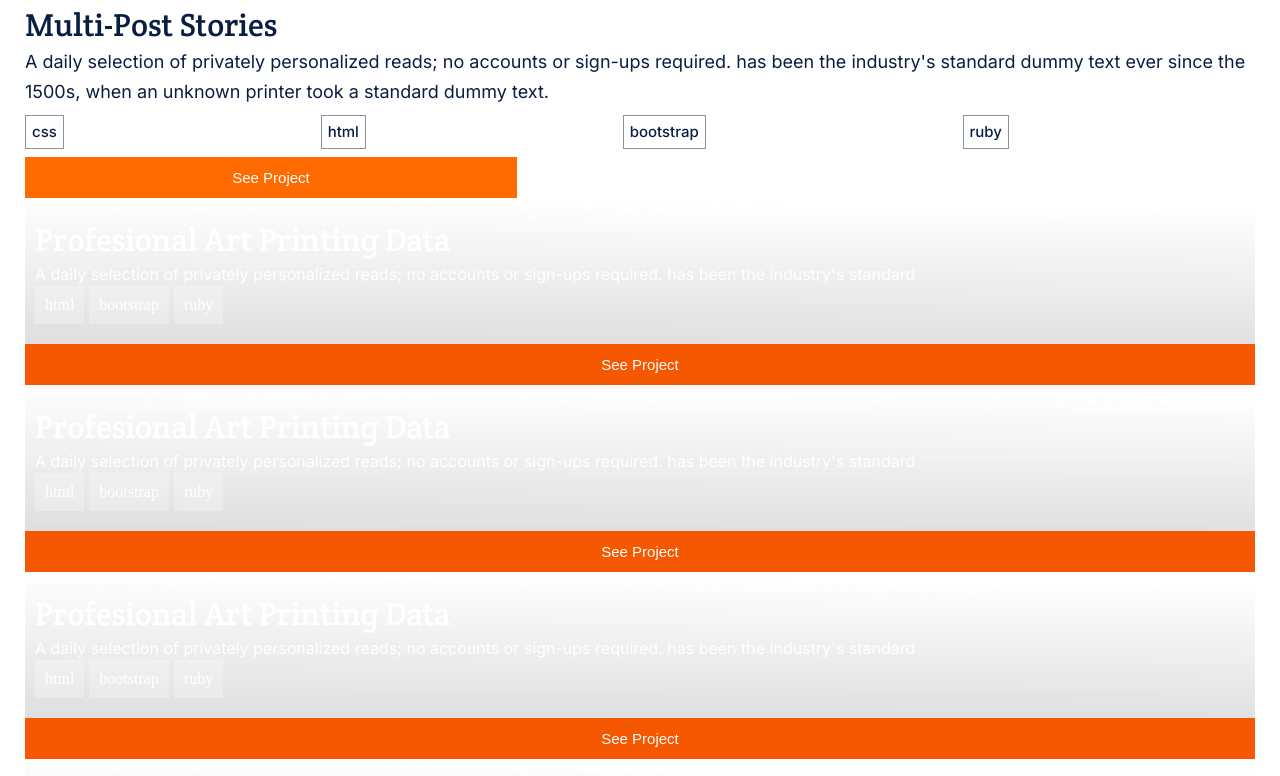
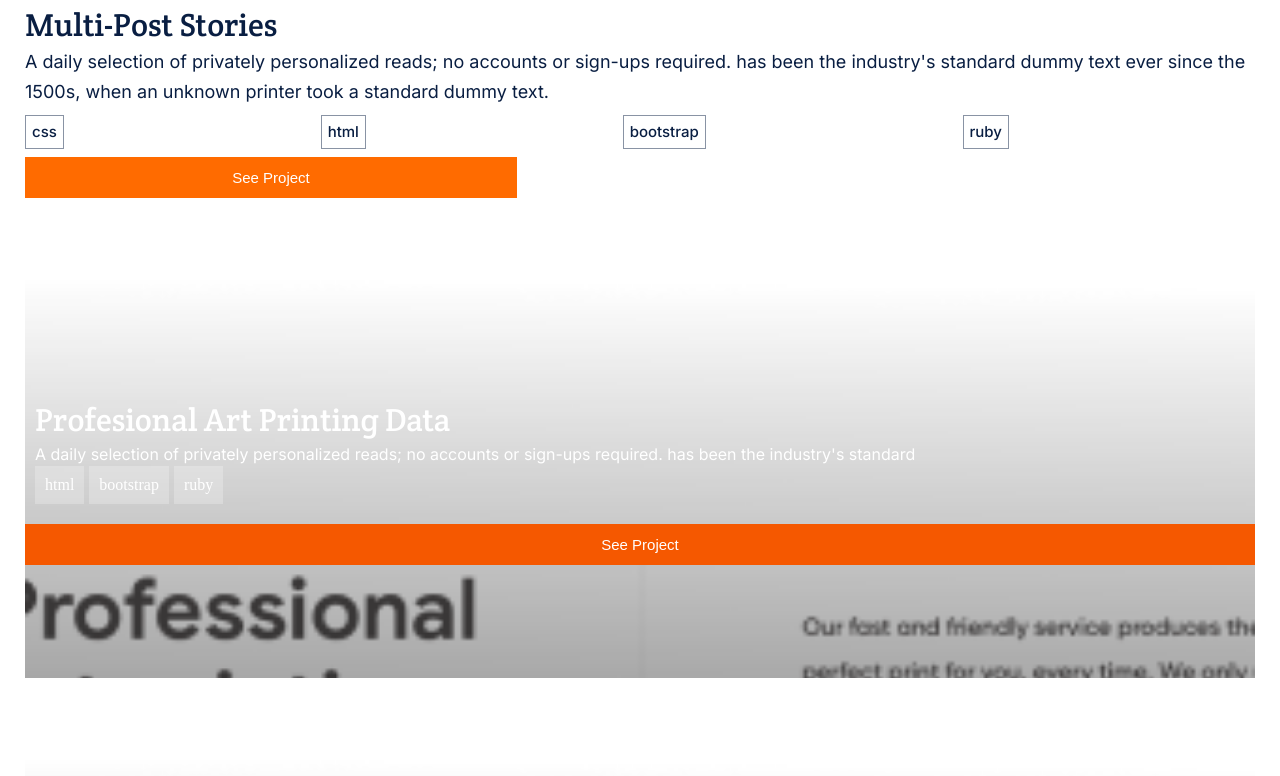
Before and after one commit to ademibowale/my-portfolio1, a website: page index.html in a window 1280 px wide. Shown: the part 1909-2685 px from the top of the page. Drawn offline with Linux system fonts and the light colour scheme.

```diff
--- a/styles.css
+++ b/styles.css
@@ -211,6 +211,8 @@
   background-repeat: no-repeat;
   opacity: 10;
   background-size: cover;
+  height: 25rem;
+  margin-top:5rem;
 }
 
 .project-title {
@@ -244,6 +246,7 @@
 
 .text-container {
   padding: 20px 10px;
+  margin-top: 6.2em;
 }
 
 .card-button {
```
